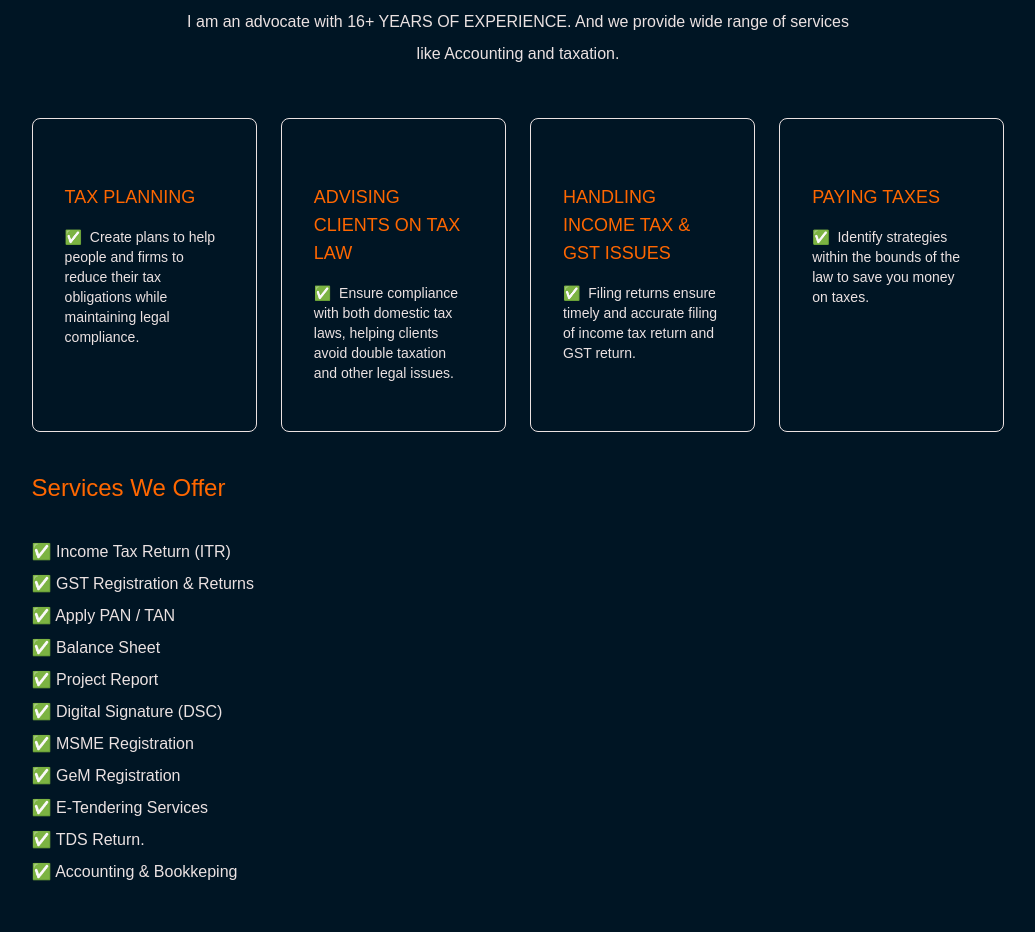
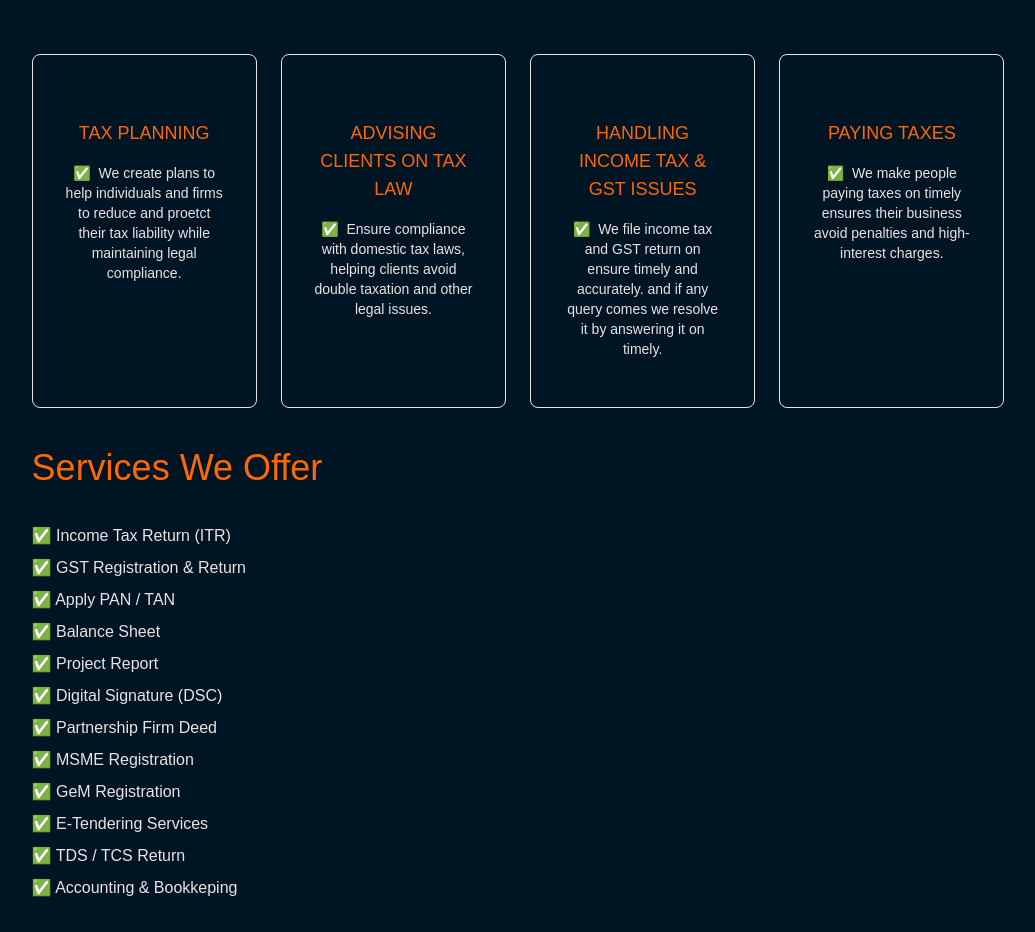
Before and after one commit to AlishaBano04/portfolio, a Next.js app: page / in a window 1280 px wide. Shown: the part 1680-2612 px from the top of the page, without its empty margins (122-1157 px from the left). Built offline with nearby package versions, Linux system fonts and the light colour scheme.

Commit message:
Changes updated

```diff
--- a/assets/assets.js
+++ b/assets/assets.js
@@ -37,25 +37,25 @@ export const serviceData = [
   {
     title: "TAX PLANNING",
     description:
-      "Create plans to help people and firms to reduce their tax obligations while maintaining legal compliance.",
+      "We create plans to help individuals and firms to reduce and proetct their tax liability while maintaining legal compliance. ",
     link: "",
   },
   {
     title: "ADVISING CLIENTS ON TAX LAW",
     description:
-      "Ensure compliance with both domestic tax laws, helping clients avoid double taxation and other legal issues.",
+      "Ensure compliance with domestic tax laws, helping clients avoid double taxation and other legal issues. ",
     link: "",
   },
   {
     title: "HANDLING INCOME TAX & GST ISSUES",
     description:
-      "Filing returns ensure timely and accurate filing of income tax return and GST return.",
+      "We file income tax and GST return on ensure timely and accurately. and if any query comes we resolve it by answering it on timely.",
     link: "",
   },
   {
     title: "PAYING TAXES",
     description:
-      "Identify strategies within the bounds of the law to save you money on taxes.",
+      "We make people paying taxes on timely ensures their business avoid penalties and high-interest charges.",
     link: "",
   },
 ];
--- a/component/About.jsx
+++ b/component/About.jsx
@@ -13,11 +13,9 @@ const About = () => {
           done M.Com, LL.b and I am a dedicated tax advocate with 16+ years of
           experience.I specialize in taxation and I am committed to providing
           clear, practical, and results-driven legal advice. With 16+ years of
-          experience in this field, I have represented a diverse range of
-          clients I pride myself on my integrity, diligence, and client-centered
-          approach. I believe in a proactive and detail-oriented approach to tax
-          issues—keeping clients informed, protected, and empowered every step
-          of the way.
+          experience in this field. My personal strength lies in my ability to
+          pick up new things quickly and my commitment to hard work, my friendly
+          nature, sharing knowledge to others and respect to elders & my work.
         </p>
 
         <ul className="grid lg:grid-cols-3 md:grid-cols-1 mx-6 sm:cols-1 gap-6 my-10">
@@ -25,10 +23,10 @@ const About = () => {
             <li
               key={index}
               className="about-me border-[0.5px] border-gray-400 rounded-xl p-6 curser-pointer hover:-translate-x-1 duration-500">
-              <h3 className="list my-4 font-semibold text-white-700">
+              <h3 className="list text-center my-4 font-semibold text-white-700">
                 {title}
               </h3>
-              <p>{description}</p>
+              <p className="text-center">{description}</p>
             </li>
           ))}
         </ul>
--- a/component/Services.jsx
+++ b/component/Services.jsx
@@ -6,35 +6,37 @@ const Skills = () => {
     <div id="skills" className="w-full px-[12%] py-10 scroll-mt-20">
       <h2 className="head text-center text-5xl">My Services</h2>
       <p className="text-center max-w-2xl mx-auto mt-5 mb-12 ">
-        I am an advocate with 16+ YEARS OF EXPERIENCE. And we provide wide range
-        of services like Accounting and taxation.
+        We provide wide range of services like Accounting and taxation.
       </p>
       <div className="grid lg:grid-cols-4 md:grid-cols-2 sm:cols-1 gap-6 my-10">
         {serviceData.map(({ title, description }, index) => (
           <div
             key={index}
             className="service-data border border-black-400 rounded-lg px-8 py-12 hover:-translate-y-1 duration=">
-            <h3 className="list text-lg my-4 text-white-700">{title}</h3>
-            <p className="text-sm text-white-600 leading-5">
+            <h3 className="list text-center text-lg my-4 text-white-700">
+              {title}
+            </h3>
+            <p className="text-sm text-center text-white-600 leading-5">
               {" "}
               &#x2705; &nbsp;{description}
             </p>
           </div>
         ))}
       </div>
-      <h2 className="list text-2xl bold">Services We Offer</h2>
+      <h2 className="list text-4xl bold">Services We Offer</h2>
       <br></br>
       <p className="service-list">&#x2705; Income Tax Return (ITR)</p>
-      <p className="service-list">&#x2705; GST Registration & Returns</p>
+      <p className="service-list">&#x2705; GST Registration & Return</p>
       <p className="service-list">&#x2705; Apply PAN / TAN</p>
 
       <p className="service-list">&#x2705; Balance Sheet</p>
       <p className="service-list">&#x2705; Project Report</p>
       <p className="service-list">&#x2705; Digital Signature (DSC)</p>
+      <p className="service-list">&#x2705; Partnership Firm Deed </p>
       <p className="service-list">&#x2705; MSME Registration</p>
       <p className="service-list">&#x2705; GeM Registration</p>
       <p className="service-list">&#x2705; E-Tendering Services</p>
-      <p className="service-list">&#x2705; TDS Return.</p>
+      <p className="service-list">&#x2705; TDS / TCS Return</p>
 
       <p className="service-list">&#x2705; Accounting & Bookkeping</p>
     </div>
```
